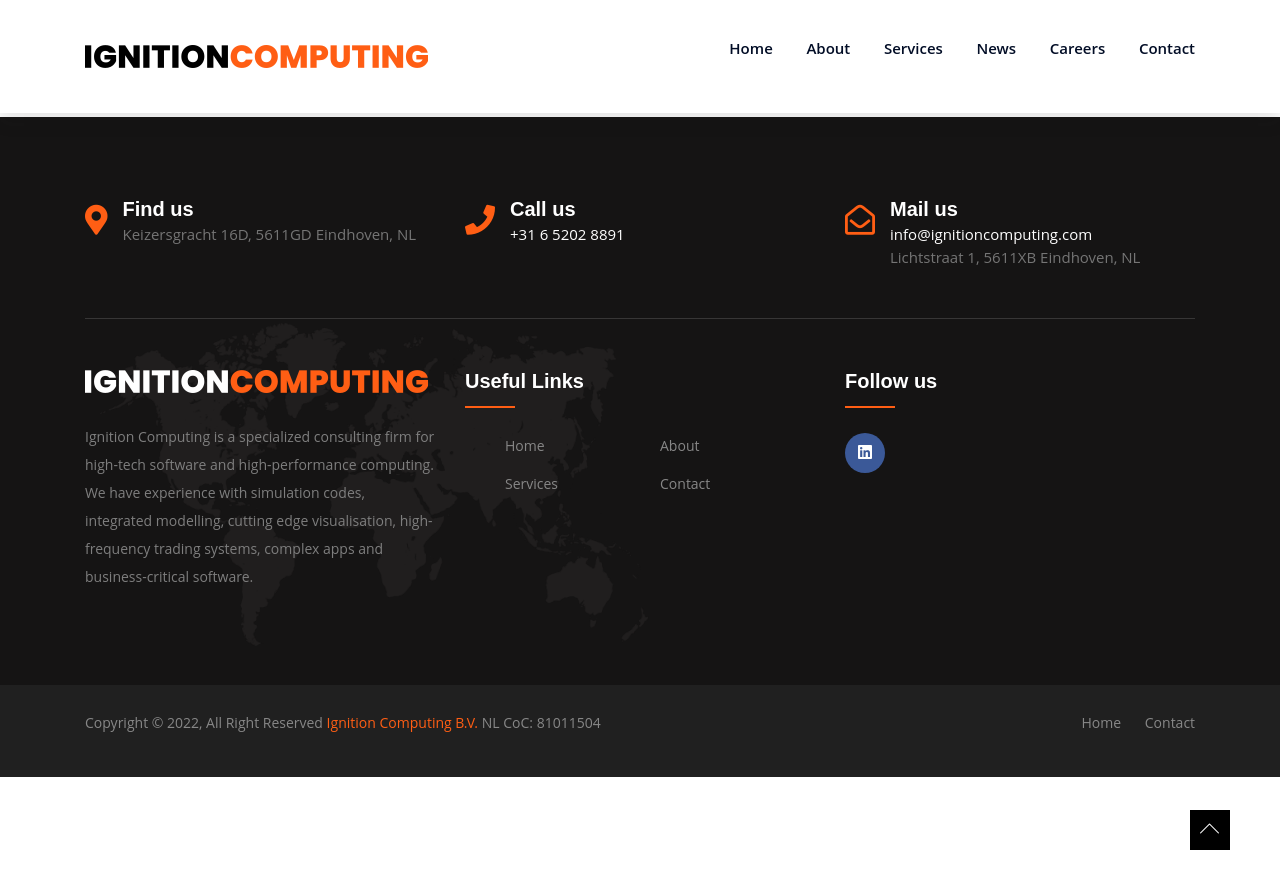
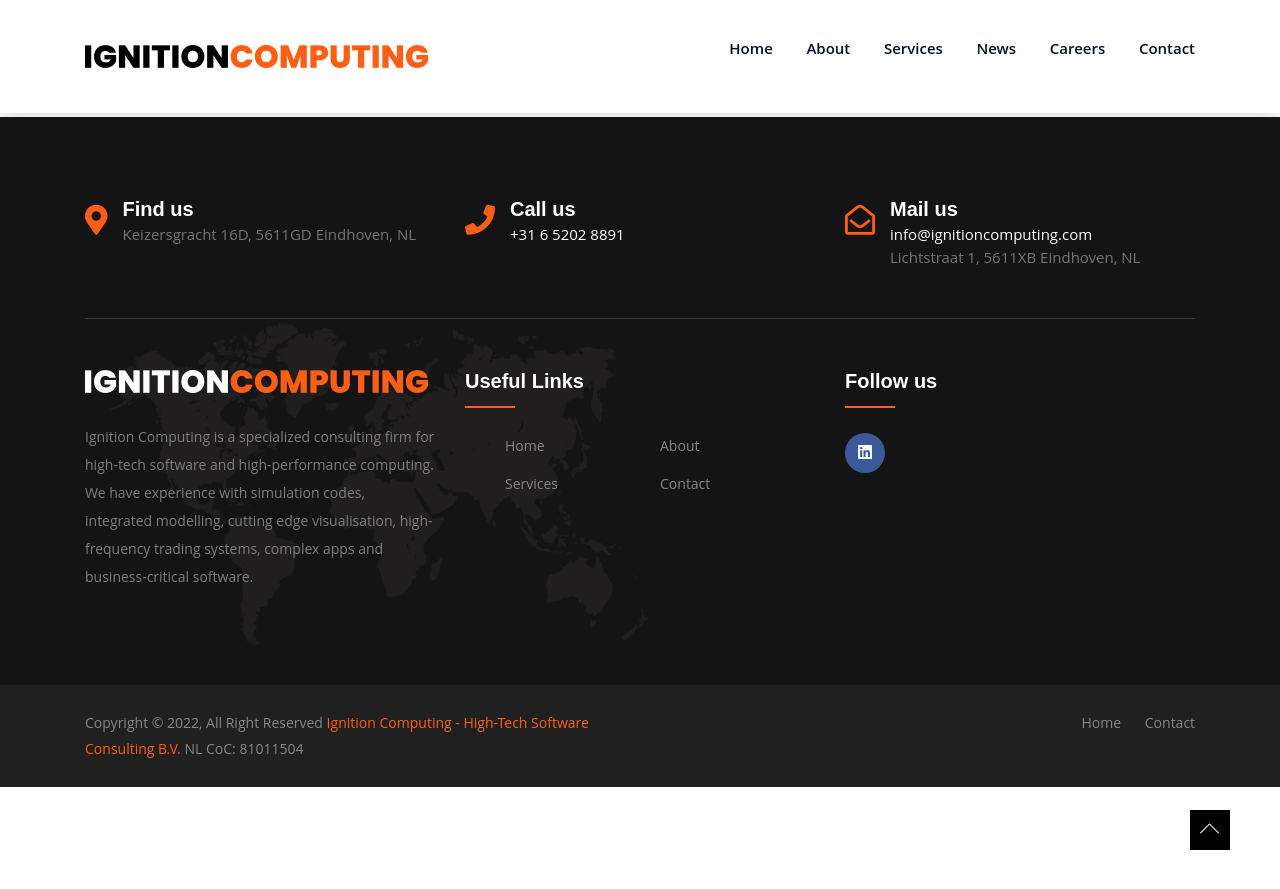
Before and after one commit to koenstrien/ignitioncomputing, a Jekyll site: the page built from index.html, in a window 1280 px wide and 900 px high, scrolled down 7237 px. Shown: the top 889 px of the window. Built offline with Jekyll 4.4.1, drawn with Linux system fonts in a browser that asks for light colours.

Commit message:
update title

```diff
--- a/_config.yml
+++ b/_config.yml
@@ -1,6 +1,6 @@
-title: "Ignition Computing"
+title: "Ignition Computing - High-Tech Software Consulting"
 email: "info@ignitioncomputing.com"
-description: >- # this means to ignore newlines until "baseurl:"
+description: >- # this means to ignore newlines until "coc:"
  Ignition Computing helps you build unique software
 coc: 81011504
 baseurl: "" # the subpath of your site, e.g. /blog
```
